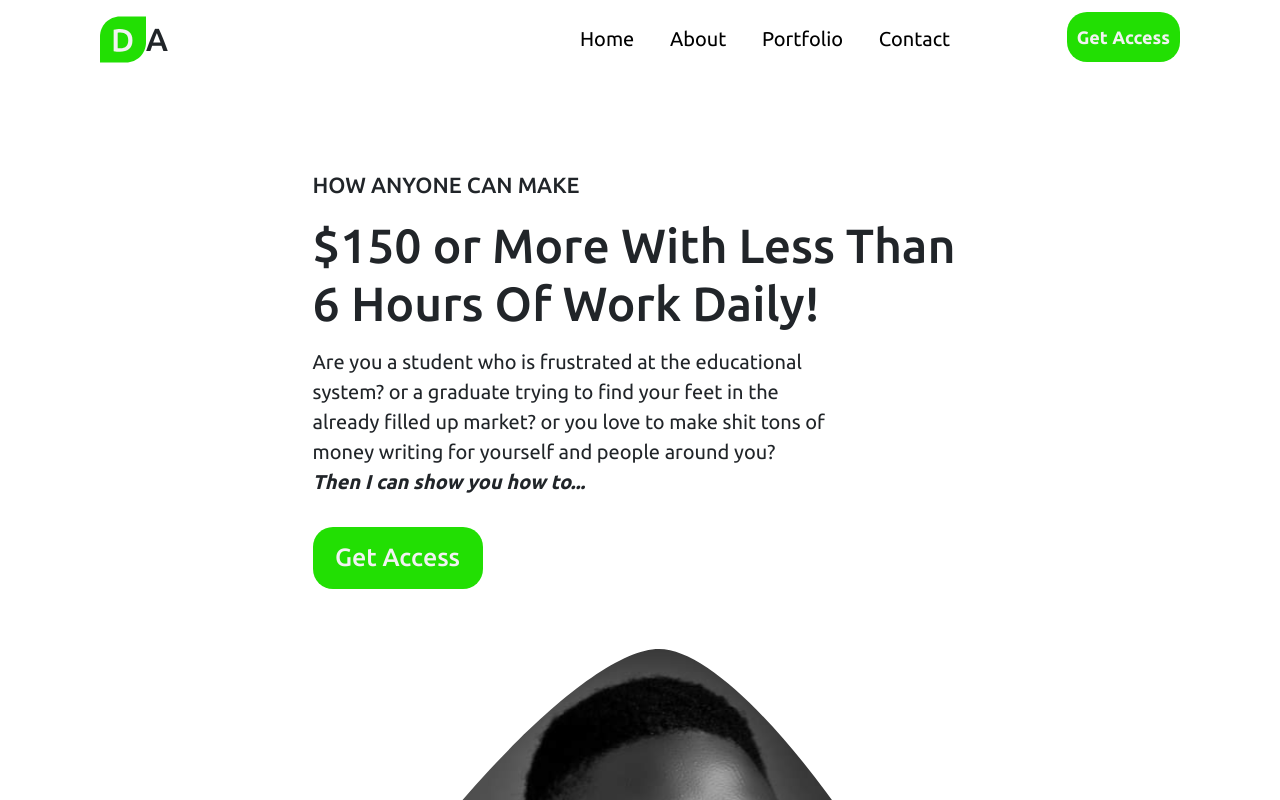
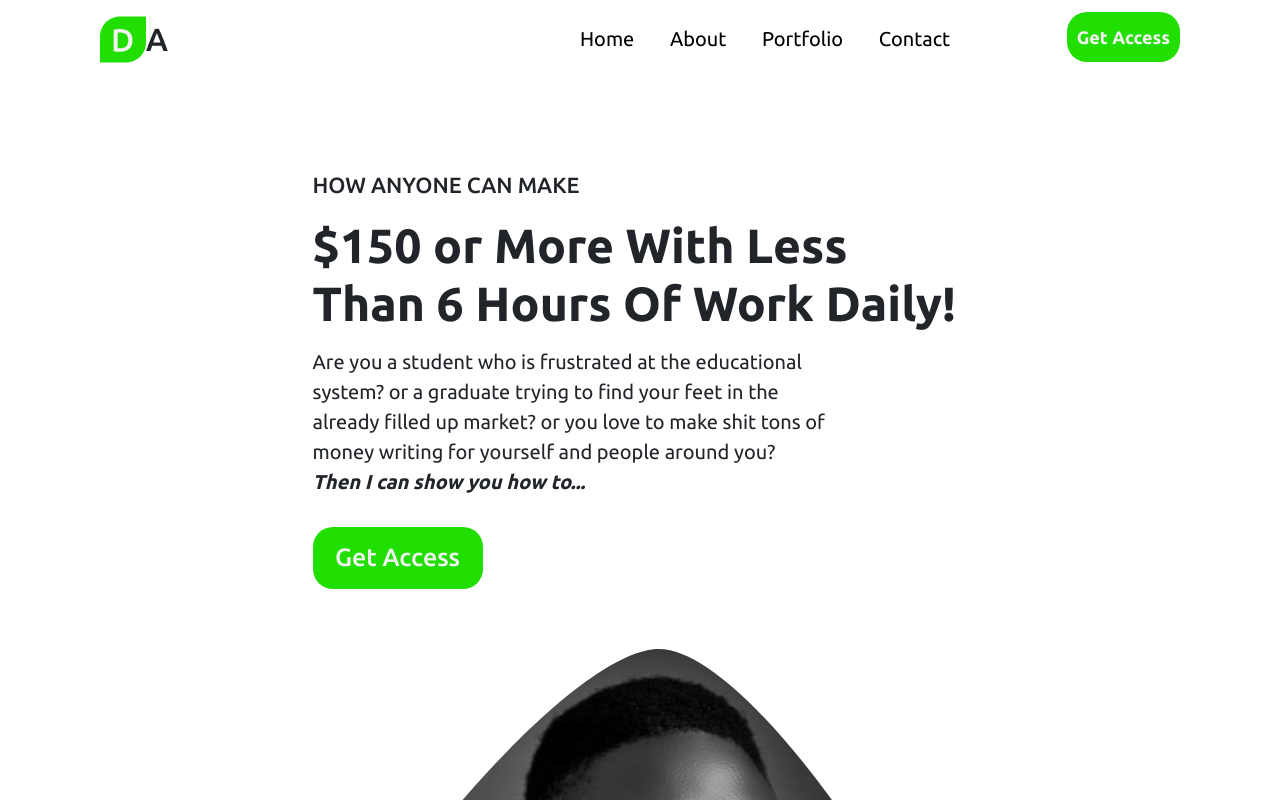
Before and after one commit to SahMenz/Alpha, a React (Create React App) app: page / in a window 1280 px wide. Shown: the top 800 px of the page. Built offline with nearby package versions, Linux system fonts and the light colour scheme.

Commit message:
commition

```diff
--- a/src/component/hero/hero.js
+++ b/src/component/hero/hero.js
@@ -10,7 +10,7 @@ function Hero() {
             <div className={styles.container}>
                 <div className={styles.left}>
                     <p className={styles.how}>HOW ANYONE CAN MAKE</p>
-                    <h1 className={styles.first}>$150 or More With Less Than 6 Hours Of Work Daily!</h1>
+                    <h1 className={styles.first}><b>$150 or More With Less Than 6 Hours Of Work Daily!</b></h1>
                     <p className={styles.are}>
                         Are you a student who is frustrated at the educational system? or a graduate trying
                         to find your feet in the already filled up market? or you love to make
--- a/src/component/hero/hero.module.css
+++ b/src/component/hero/hero.module.css
@@ -56,6 +56,7 @@
 }
 .first{
     max-width: 435px;
+    font-weight: 700;
 }
 .head{
     margin-top: 30px;
@@ -103,6 +104,7 @@
     width: 20vw;
     height: 20vw;
     max-width: 120px;
+    align-self: center;
     max-height: 82px;
 }
 .dolls{
@@ -125,6 +127,9 @@
 }
 
 @media screen and (min-width:1024px){
+    .imagery{
+        align-self: flex-start;
+    }
     .container{
         align-items: flex-start;
         gap: 30px;
```
